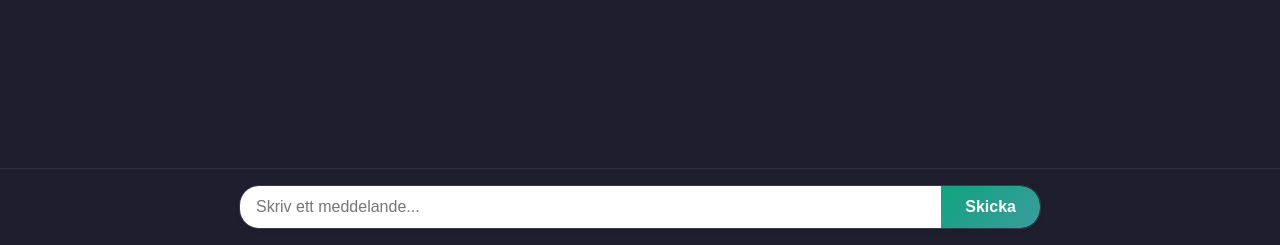
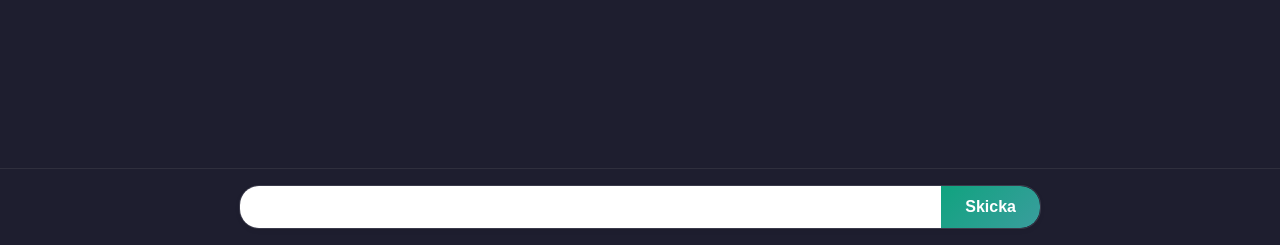
Before and after one commit to Darvid-223/aiapi, a Flask app: page / in a window 1280 px wide. Shown: the part 555-800 px from the top of the page. Run offline with Flask 3, Linux system fonts and the light colour scheme; parts of the project's set-up code (start-up, migrations or seed data) failed here and were passed over.

Commit message:
tog bort placeholder från input

```diff
--- a/app/static/style.css
+++ b/app/static/style.css
@@ -229,7 +229,6 @@ header {
 }
 
 
-
 /* Mobilanpassning */
 @media (max-width: 600px) {
   body {
--- a/app/templates/index.html
+++ b/app/templates/index.html
@@ -33,7 +33,7 @@
   <div id="chat-input-container">
 
     <div id="chat-input">
-      <input type="text" id="chat-text" placeholder="Skriv ett meddelande..." />
+      <input type="text" id="chat-text"/>
       <button id="send-btn">Skicka</button>
     </div>
   </div>
```
Also changed, not shown: app/static/script.js (line endings or trailing spaces).
